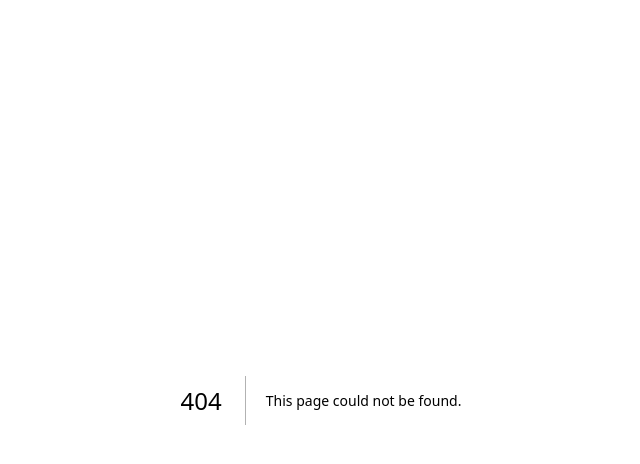
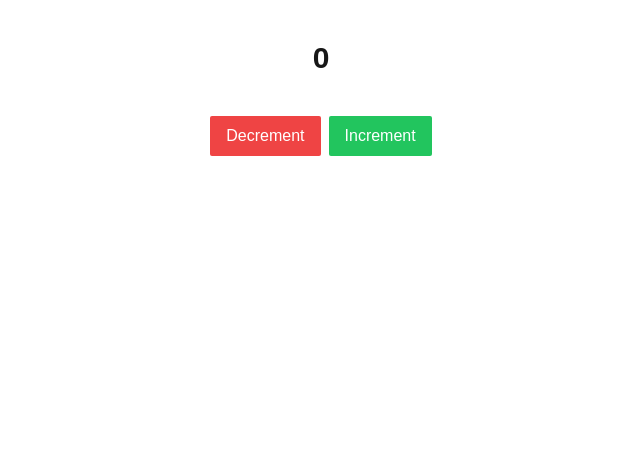
Before and after one commit to Emam-Bokhari/ph-next.js, a Next.js app: page /counter in a window 1280 px wide. Before the commit this address had no page. Shown: the top 464 px of the page, without its empty margins (319-959 px from the left). Built offline with nearby package versions, Linux system fonts and the light colour scheme.

Commit message:
feat: add counter and example of client component and server component

```diff
--- /dev/null
+++ b/src/app/counter/page.js
@@ -0,0 +1,12 @@
+import Counter from "@/components/Counter";
+import { Fragment } from "react";
+
+export default function CounterPage() {
+  console.log("counter");
+
+  return (
+    <Fragment>
+      <Counter />
+    </Fragment>
+  );
+}
--- /dev/null
+++ b/src/components/Counter.jsx
@@ -0,0 +1,27 @@
+"use client";
+import { Fragment, useState } from "react";
+
+export default function Counter() {
+  const [count, setCount] = useState(0);
+
+  return (
+    <Fragment>
+      <p className="text-center text-3xl font-bold mt-10">{count}</p>
+
+      <div className="flex justify-center gap-2 mt-10">
+        <button
+          onClick={() => setCount(count - 1)}
+          className="px-4 py-2 rounded-sm bg-red-500 hover:bg-red-600 transition-all text-white "
+        >
+          Decrement
+        </button>
+        <button
+          onClick={() => setCount(count + 1)}
+          className="px-4 py-2 rounded-sm bg-green-500 hover:bg-green-600 transition-all text-white"
+        >
+          Increment
+        </button>
+      </div>
+    </Fragment>
+  );
+}
```
